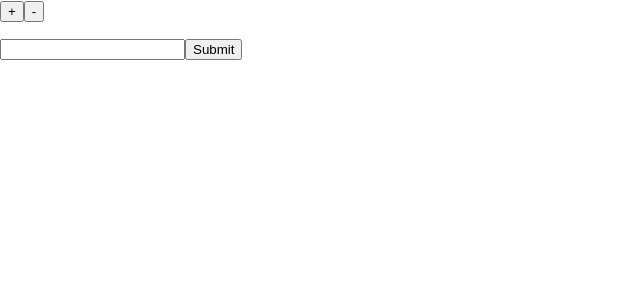
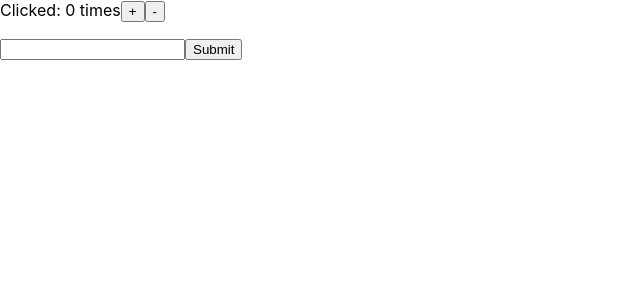
Before and after one commit to heehminh/React-TS-Study, a React (Create React App) app in the folder react-redux-app/: page / in a window 1280 px wide. Shown: the top 300 px of the page, without its empty margins (0-640 px from the left). Built offline with nearby package versions, Linux system fonts and the light colour scheme.

Commit message:
Redux Middleware

```diff
--- a/react-redux-app/src/App.tsx
+++ b/react-redux-app/src/App.tsx
@@ -28,16 +28,14 @@ function App({ value, onIncrement, onDecrement }: Props) {
 
   return (
     <div className="App">
-      {/* Clicked: {value} times */}
+      Clicked: {counter} times
       <button onClick={onIncrement}>+</button>
       <button onClick={onDecrement}>-</button>
-
       <ul>
         {todos.map((todo, index) => (
           <li key={index}>{todo}</li>
         ))}
       </ul>
-
       <form onSubmit={addTodo}>
         <input type="text" value={todoValue} onChange={handleChange}></input>
         <input type="submit"></input>
--- a/react-redux-app/src/index.tsx
+++ b/react-redux-app/src/index.tsx
@@ -3,7 +3,7 @@ import ReactDOM from "react-dom/client";
 import "./index.css";
 import App from "./App";
 import reportWebVitals from "./reportWebVitals";
-import { createStore } from "redux";
+import { applyMiddleware, createStore } from "redux";
 import rootReducer from "./reducers";
 import { Provider } from "react-redux";
 
@@ -11,7 +11,15 @@ const root = ReactDOM.createRoot(
   document.getElementById("root") as HTMLElement
 );
 
-const store = createStore(rootReducer);
+const loggerMiddleware = (store: any) => (next: any) => (action: any) => {
+  console.log(store);
+  console.log(next);
+  next(action);
+};
+
+const middleware = applyMiddleware(loggerMiddleware);
+
+const store = createStore(rootReducer, middleware);
 
 const render = () =>
   root.render(
```
